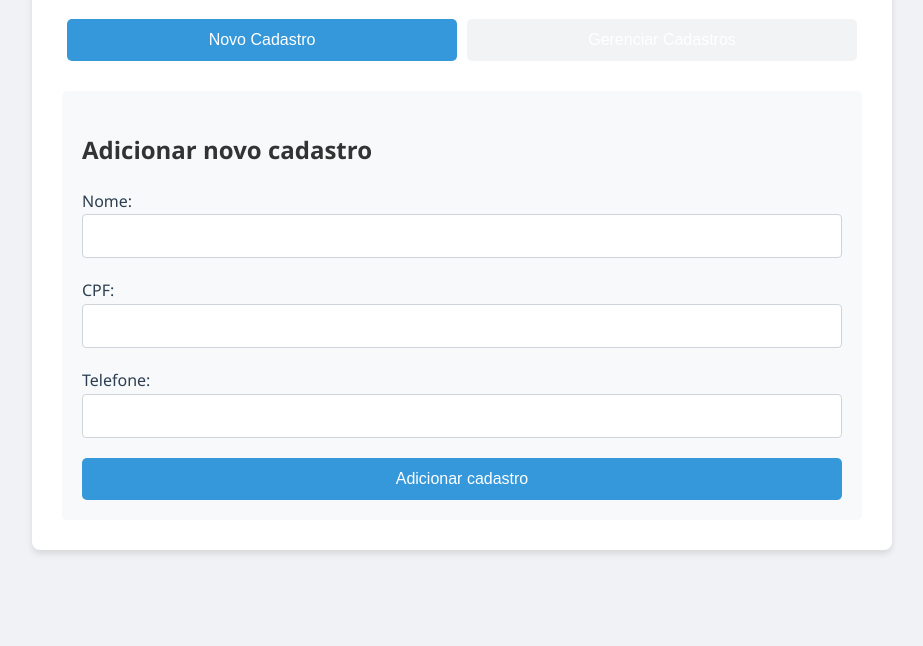
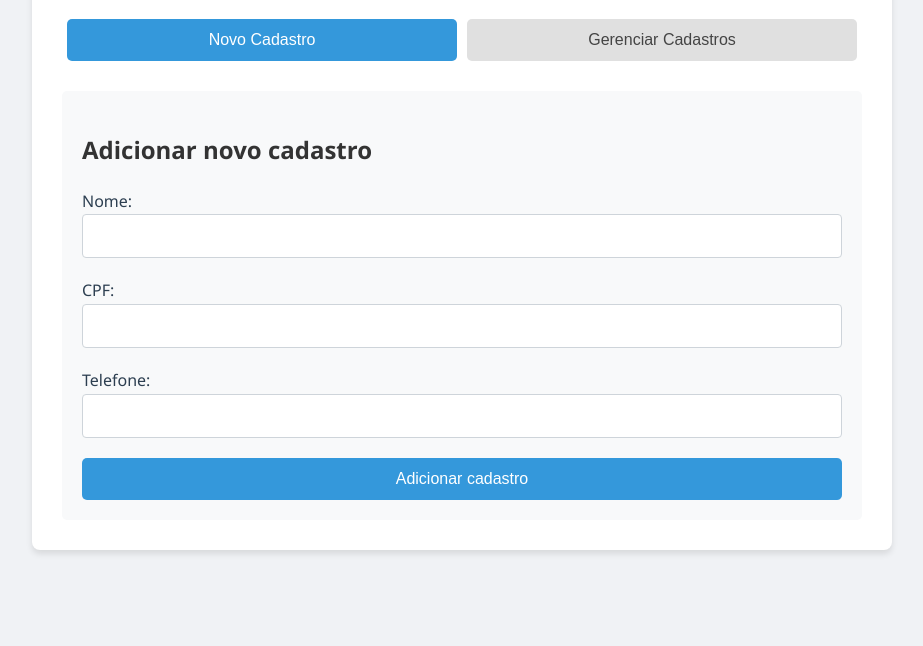
Before and after one commit to luismineo/trabalhofullstack, a website: page frontend/index.html in a window 1280 px wide. Shown: the part 154-800 px from the top of the page, without its empty margins (178-1101 px from the left). Drawn offline with Linux system fonts and the light colour scheme.

Commit message:
correção CSS para melhor contraste nos botões

```diff
--- a/frontend/styles.css
+++ b/frontend/styles.css
@@ -32,13 +32,14 @@ h1 {
 
 .tab-button {
     padding: 12px 24px;
-    background-color: #f1f3f5;
+    background-color: #e0e0e0;
     border: none;
     cursor: pointer;
     font-size: 16px;
     transition: all 0.3s ease;
     border-radius: 5px;
     margin: 0 5px;
+    color: #444;
 }
 
 .tab-button:hover {
```
